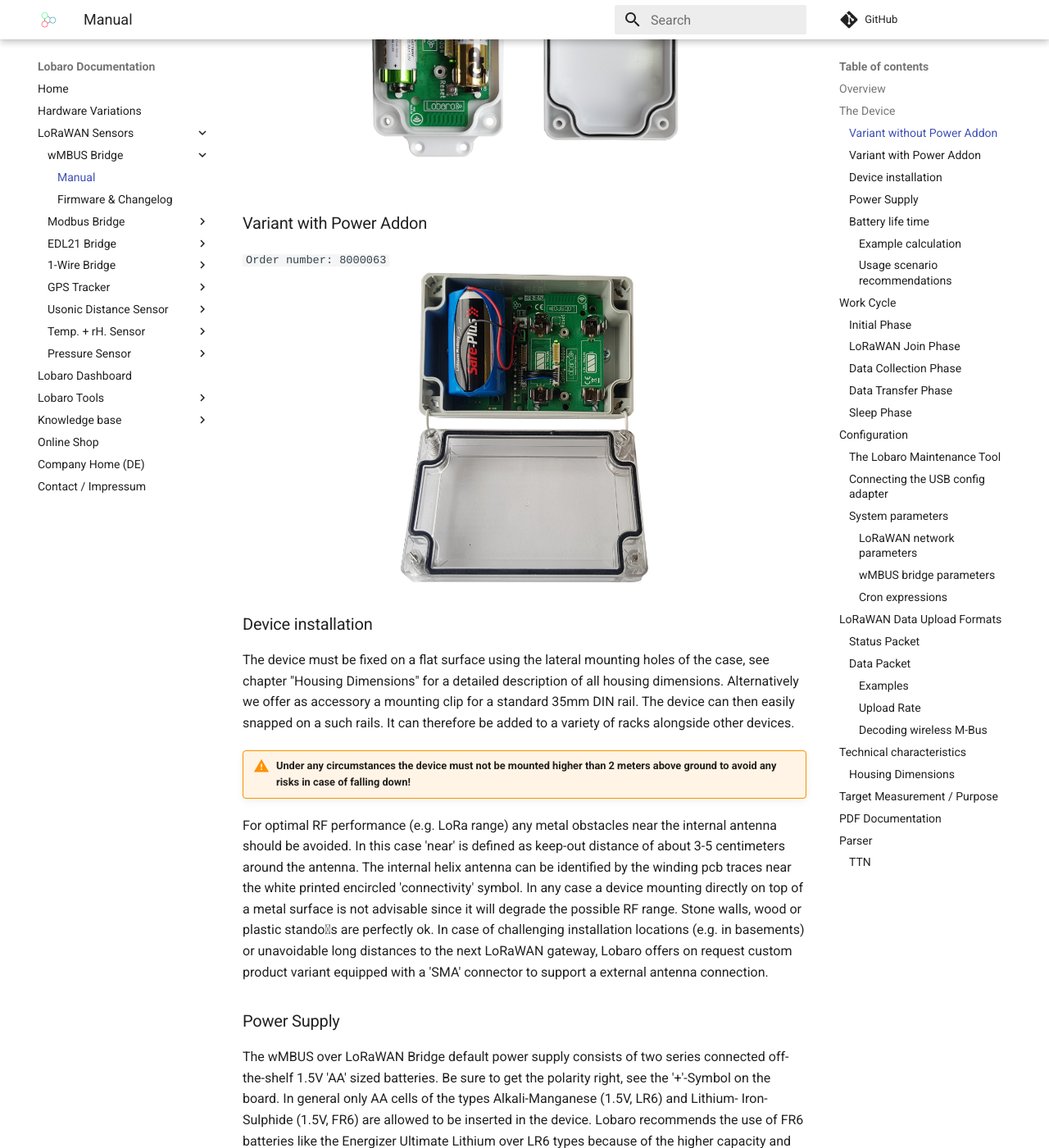
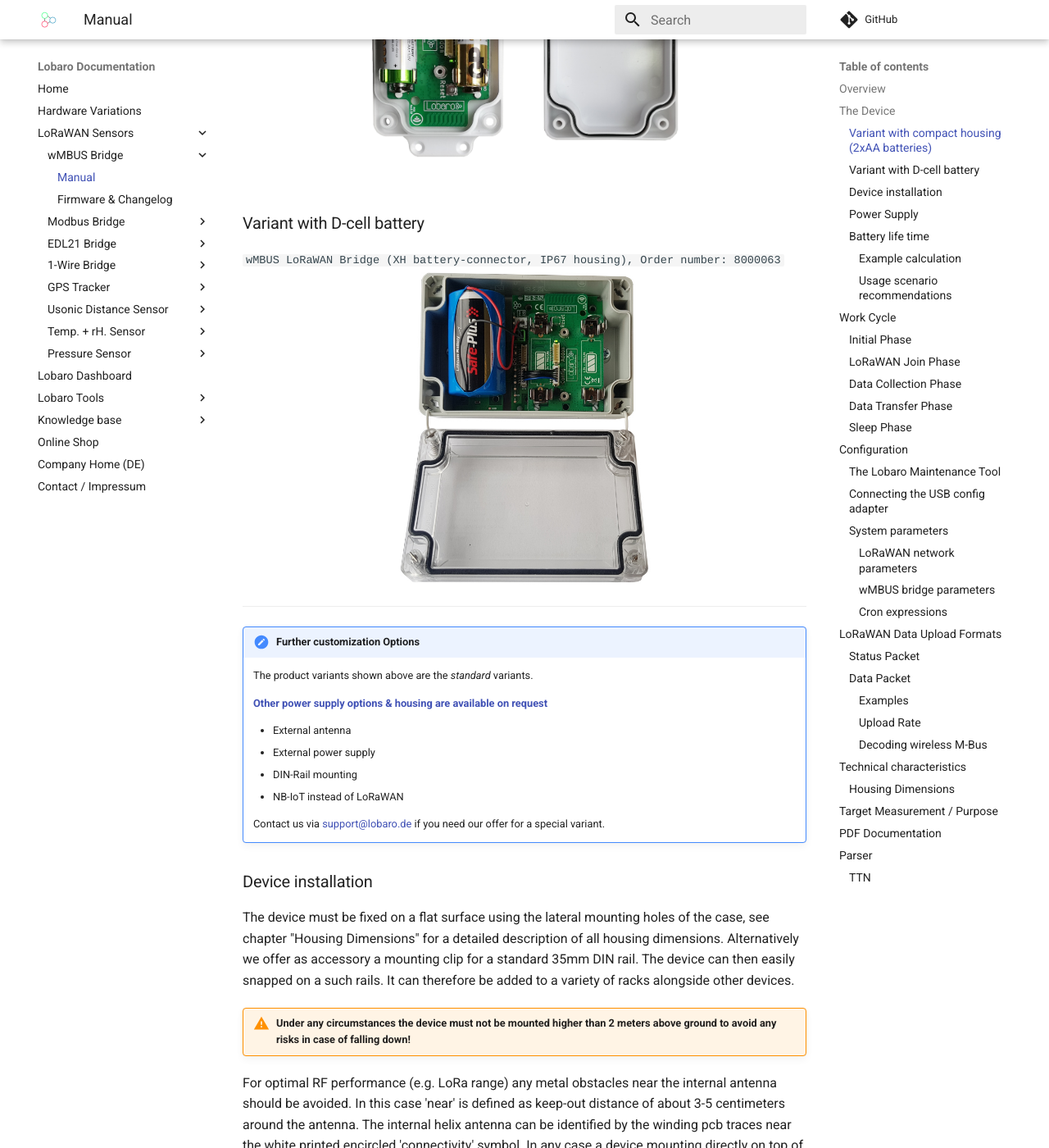
Before and after one commit to Lobaro/docs, an MkDocs documentation site: the page built from docs/lorawan-sensors/wmbus-lorawan/index.md, in a window 1280 px wide and 1400 px high, scrolled down 1467 px. Shown: the whole window at 82% size. Built offline with MkDocs 1.6.1 and Material for MkDocs 9.7.7, drawn with Linux system fonts in a browser that asks for light colours; a script that is not in the unit is left out; comment, search, counter and statistics services are not loaded; some of the changed text lies outside the part shown.

Commit message:
change naming of wmbus lorawan variants

```diff
--- a/docs/lorawan-sensors/wmbus-lorawan/index.md
+++ b/docs/lorawan-sensors/wmbus-lorawan/index.md
@@ -36,15 +36,29 @@
 !!! info "Consider using the latest firmware on your hardware"
     * [**See available firmware downloads**](firmware.md){: target="_blank"}
 
-##The Device
+## The Device
 
-###Variant without Power Addon
-`Order number: 8000003` <br>
+### Variant with compact housing (2xAA batteries)
+`wMBUS LoRaWAN Bridge (AA-cells, compact IP65 housing), Order number: 8000003` <br>
 ![Modbus LoRaWAN Bridge](files/wmbusbridge.png){: style="width:60%; display: block; margin: 0 auto;"}
 
-###Variant with Power Addon
-`Order number: 8000063` <br>
+### Variant with D-cell battery
+`wMBUS LoRaWAN Bridge (XH battery-connector, IP67 housing), Order number: 8000063` <br>
 ![Modbus LoRaWAN Bridge](files/wmbusbridgePOWERADDON.png){: style="width:50%; display: block; margin: 0 auto;"}
+
+---
+
+!!! note "Further customization Options"
+    The product variants shown above are the *standard* variants.
+
+    [**Other power supply options & housing are available on request**](../../hardware.md){: target="_blank"}
+
+    * External antenna
+    * External power supply
+    * DIN-Rail mounting
+    * NB-IoT instead of LoRaWAN
+
+    Contact us via [support@lobaro.de](mailto:support@lobaro.de) if you need our offer for a special variant.
 
 ###Device installation
 The device must be fixed on a flat surface using the lateral mounting holes of the case, see
```
Also changed, not shown: docs/lorawan-sensors/modbus-lorawan/index.md (+13 -0 lines).
